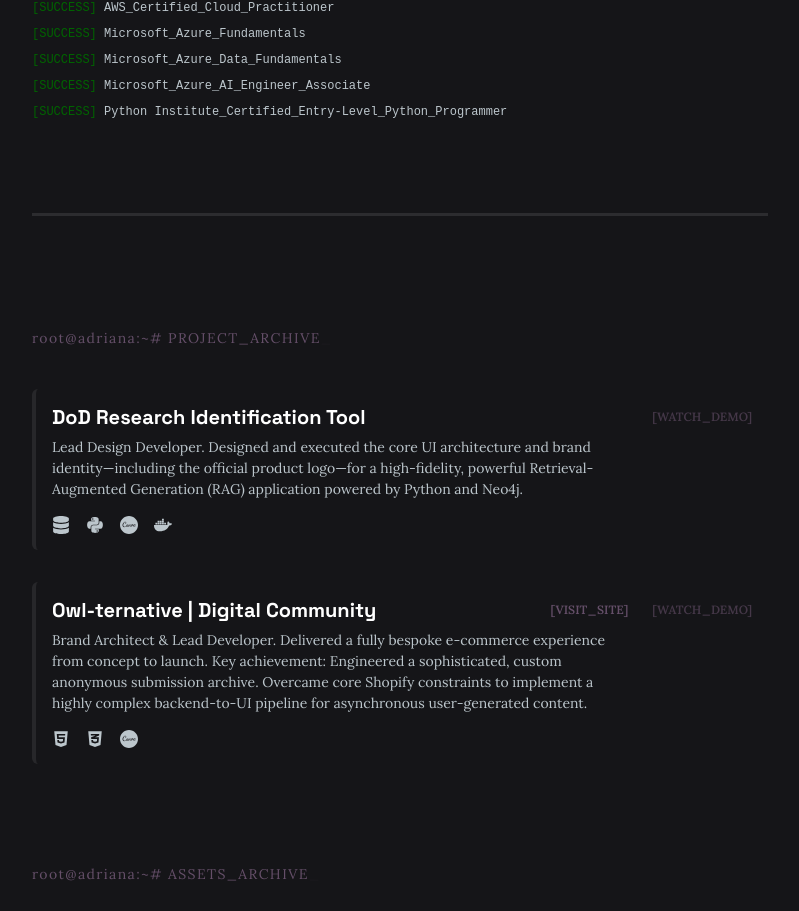
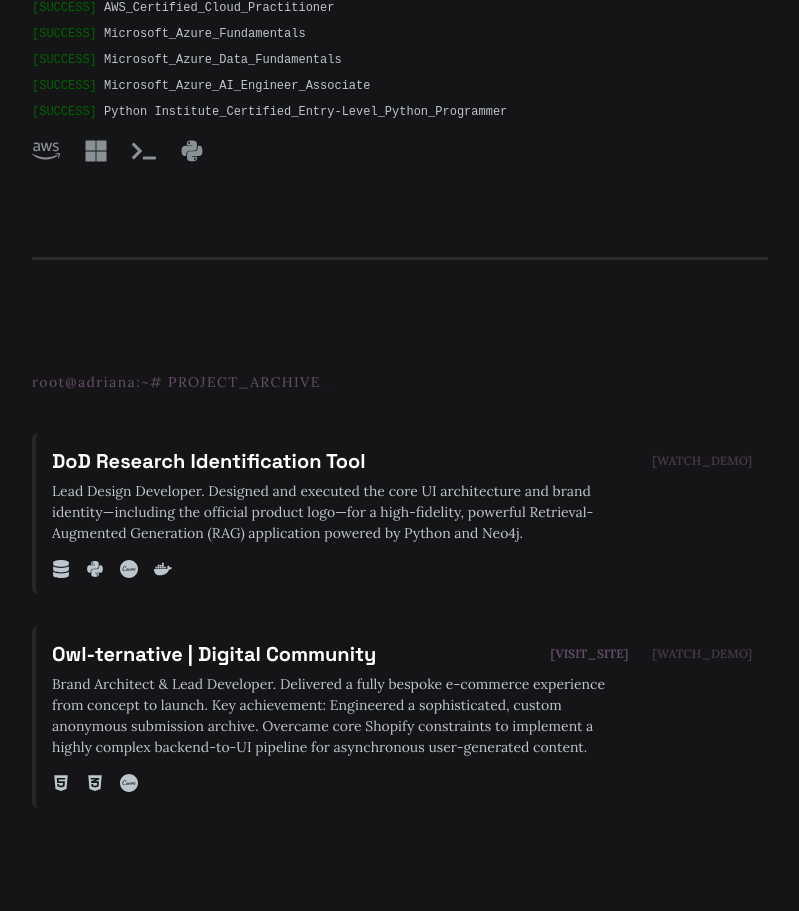
Before and after one commit to acanedo13/acanedo-dev-portfolio, a React (Vite) app: page / in a window 1280 px wide. Shown: the part 1660-2571 px from the top of the page, without its empty margins (240-1039 px from the left). Built offline with nearby package versions, Linux system fonts and the light colour scheme.

Commit message:
Cert Logo Test

```diff
--- a/src/App.jsx
+++ b/src/App.jsx
@@ -8,7 +8,7 @@ import {
 } from '@chakra-ui/react'
 import { motion, useScroll, useSpring } from 'framer-motion'
 import { SunIcon, MoonIcon } from '@chakra-ui/icons'
-import { FaChevronRight, FaChevronLeft, FaPlay, FaEnvelope, FaGithub, FaFileAlt, FaFigma, FaPython, FaReact, FaDocker, FaJs, FaMicrosoft, FaLinux, FaTerminal, FaGitAlt, FaHtml5, FaCss3Alt, FaDatabase } from 'react-icons/fa'
+import { FaChevronRight, FaChevronLeft, FaPlay, FaEnvelope, FaGithub, FaFileAlt, FaFigma, FaPython, FaReact, FaDocker, FaJs, FaMicrosoft, FaLinux, FaTerminal, FaGitAlt, FaHtml5, FaCss3Alt, FaDatabase, FaAws } from 'react-icons/fa'
 import { SiCanva, SiKubernetes, SiPostgresql, SiFastapi, SiSharp, SiDotnet, SiNeo4J } from 'react-icons/si'
 
 
@@ -517,6 +517,30 @@ function App() {
                   );
                 })}
               </VStack>
+
+                            {/* Brand Logos Row under the certifications list */}
+                <HStack spacing={6} pt={4} color={silverText} opacity={0.7} justify="start" w="100%">
+                  <Tooltip label="Amazon Web Services" openDelay={200}>
+                    <Box _hover={{ color: mauveAccent, opacity: 1 }} transition="0.2s">
+                      <FaAws size="28px" />
+                    </Box>
+                  </Tooltip>
+                  <Tooltip label="Microsoft Azure" openDelay={200}>
+                    <Box _hover={{ color: mauveAccent, opacity: 1 }} transition="0.2s">
+                      <FaMicrosoft size="24px" />
+                    </Box>
+                  </Tooltip>
+                  <Tooltip label="CompTIA" openDelay={200}>
+                    <Box _hover={{ color: mauveAccent, opacity: 1 }} transition="0.2s">
+                      <FaTerminal size="24px" />
+                    </Box>
+                  </Tooltip>
+                  <Tooltip label="Python Institute" openDelay={200}>
+                    <Box _hover={{ color: mauveAccent, opacity: 1 }} transition="0.2s">
+                      <FaPython size="24px" />
+                    </Box>
+                  </Tooltip>
+                </HStack>
             </Box>
           </FadeIn>
 
```
